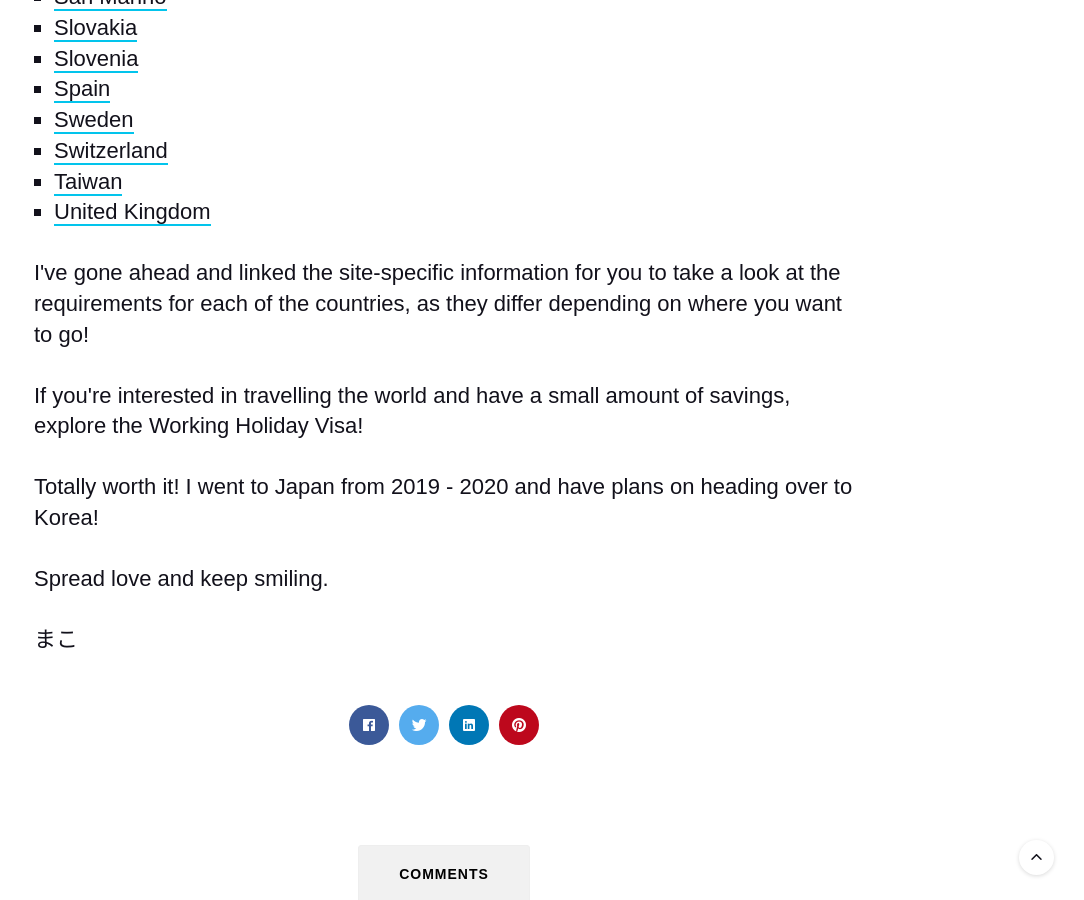
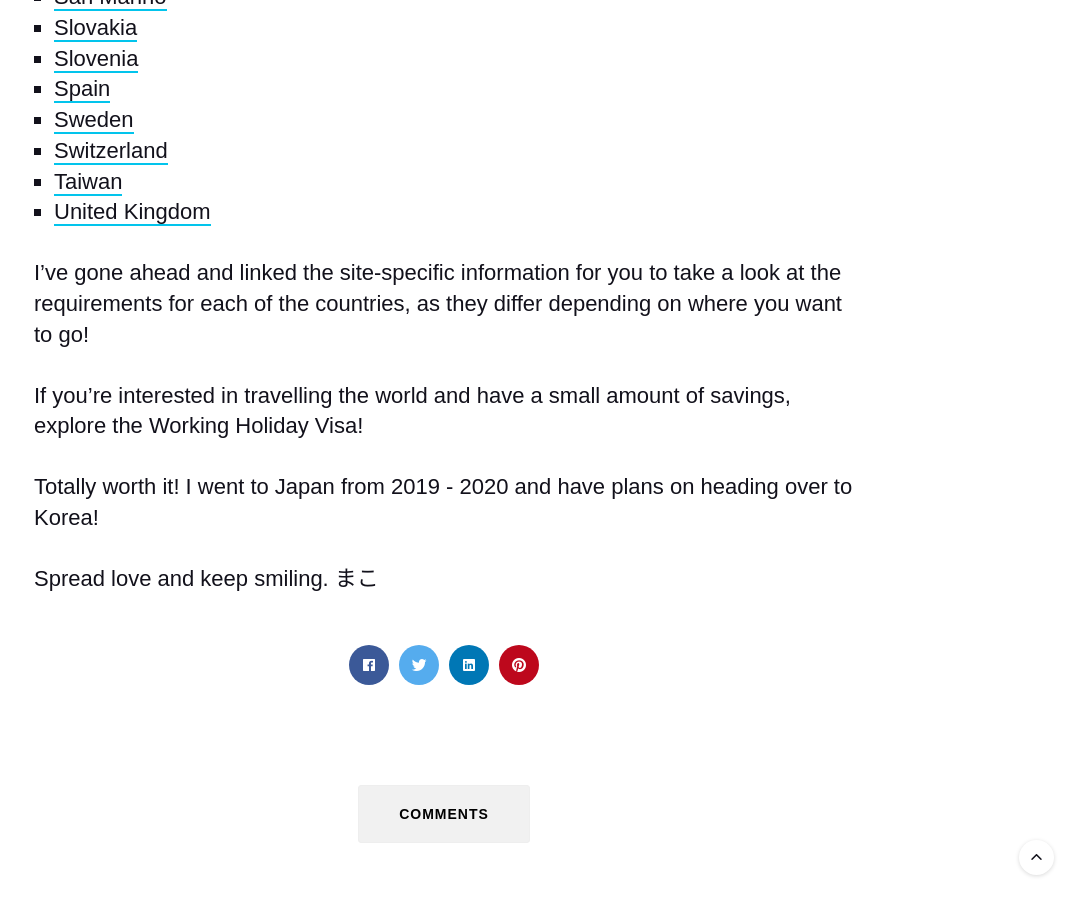
Before and after one commit to kitosoji/kitosoji, a Jekyll site: the page built from _posts/2020-07-19-working-holiday-visa.markdown, in a window 1280 px wide and 900 px high, scrolled down 1941 px. Shown: the whole window, without its empty margins (196-1280 px from the left). Built offline with Jekyll 4.4.1, drawn with Linux system fonts in a browser that asks for light colours; nearby versions of some CDN libraries; some web fonts are replaced; some of the changed text lies outside the part shown.

```diff
--- a/_posts/2020-07-19-working-holiday-visa.markdown
+++ b/_posts/2020-07-19-working-holiday-visa.markdown
@@ -6,11 +6,11 @@ image:  '/images/w1.jpg'
 tags:   [Travel, World]
 featured: true
 ---
-<p>If you're a Canadian citizen and you are interested in travelling the world, Canada offers a wonderful program that is unfortunatly, not as known as it should be!</p>
+If you're a Canadian citizen and you are interested in travelling the world, Canada offers a wonderful program that is unfortunatly, not as known as it should be!
 
-<p>You can go on a Working Holiday, which gives you a very special open working permit to travel and explore one of a select few countries.&nbsp;</p>
+You can go on a Working Holiday, which gives you a very special open working permit to travel and explore one of a select few countries.&nbsp;
 
-<p>Here are a list of the countries:</p>
+Here are a list of the countries:
 
 <ul style="list-style-type: square;">
 <li><a href="https://www.canada.ca/en/immigration-refugees-citizenship/services/canadians/international-experience-canada/work-travel-australia.html">Australia</a></li>
@@ -47,11 +47,11 @@ featured: true
 <li><a href="https://www.canada.ca/en/immigration-refugees-citizenship/services/canadians/international-experience-canada/work-travel-united-kingdom.html">United Kingdom</a></li>
 </ul>
 
-<p>I've gone ahead and linked the site-specific information for you to take a look at the requirements for each of the countries, as they differ depending on where you want to go!</p>
+I've gone ahead and linked the site-specific information for you to take a look at the requirements for each of the countries, as they differ depending on where you want to go!
 
-<p>If you're interested in travelling the world and have a small amount of savings, explore the Working Holiday Visa!</p>
+If you're interested in travelling the world and have a small amount of savings, explore the Working Holiday Visa!
 
-<p>Totally worth it! I went to Japan from 2019 - 2020 and have plans on heading over to Korea!</p>
+Totally worth it! I went to Japan from 2019 - 2020 and have plans on heading over to Korea!
 
-<p>Spread love and keep smiling.</p>
-<p>まこ</p>
+Spread love and keep smiling.
+まこ
```
